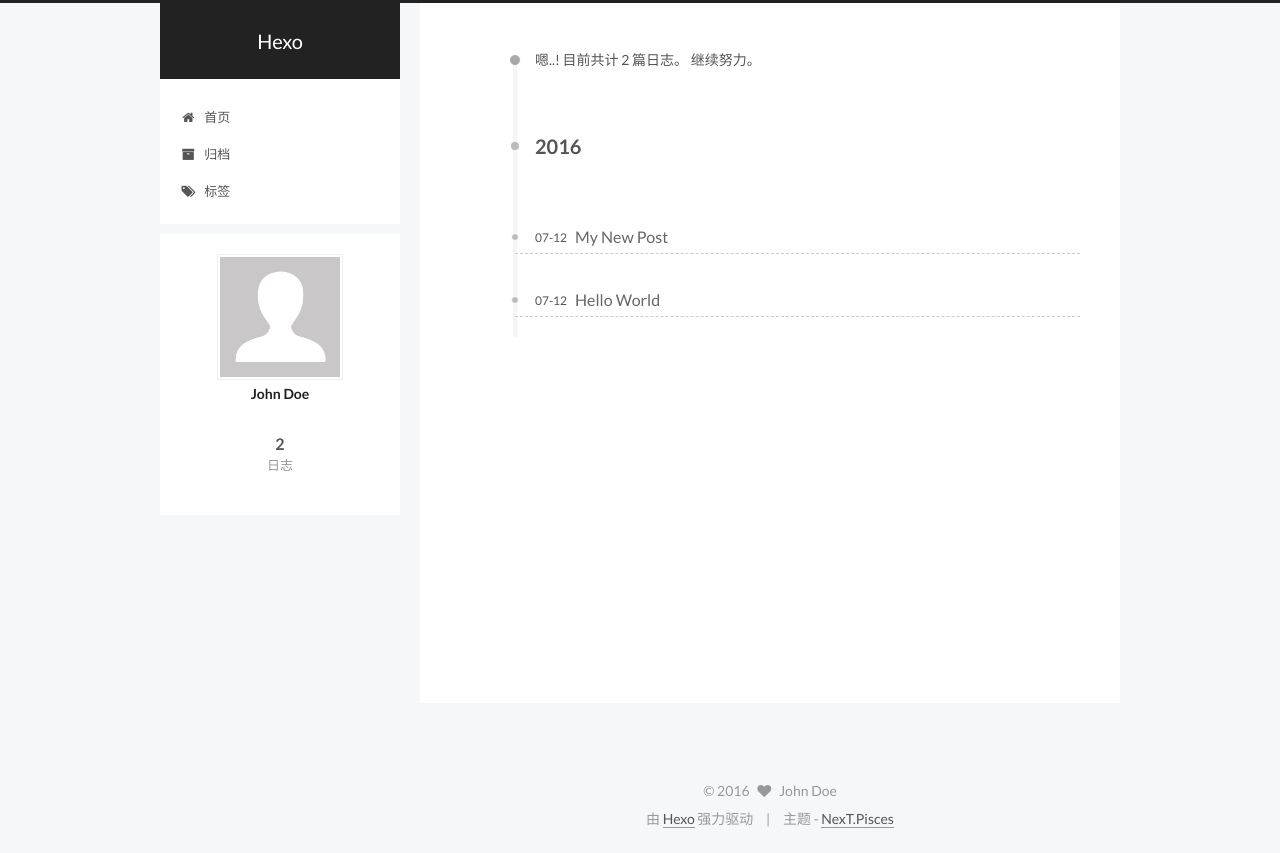
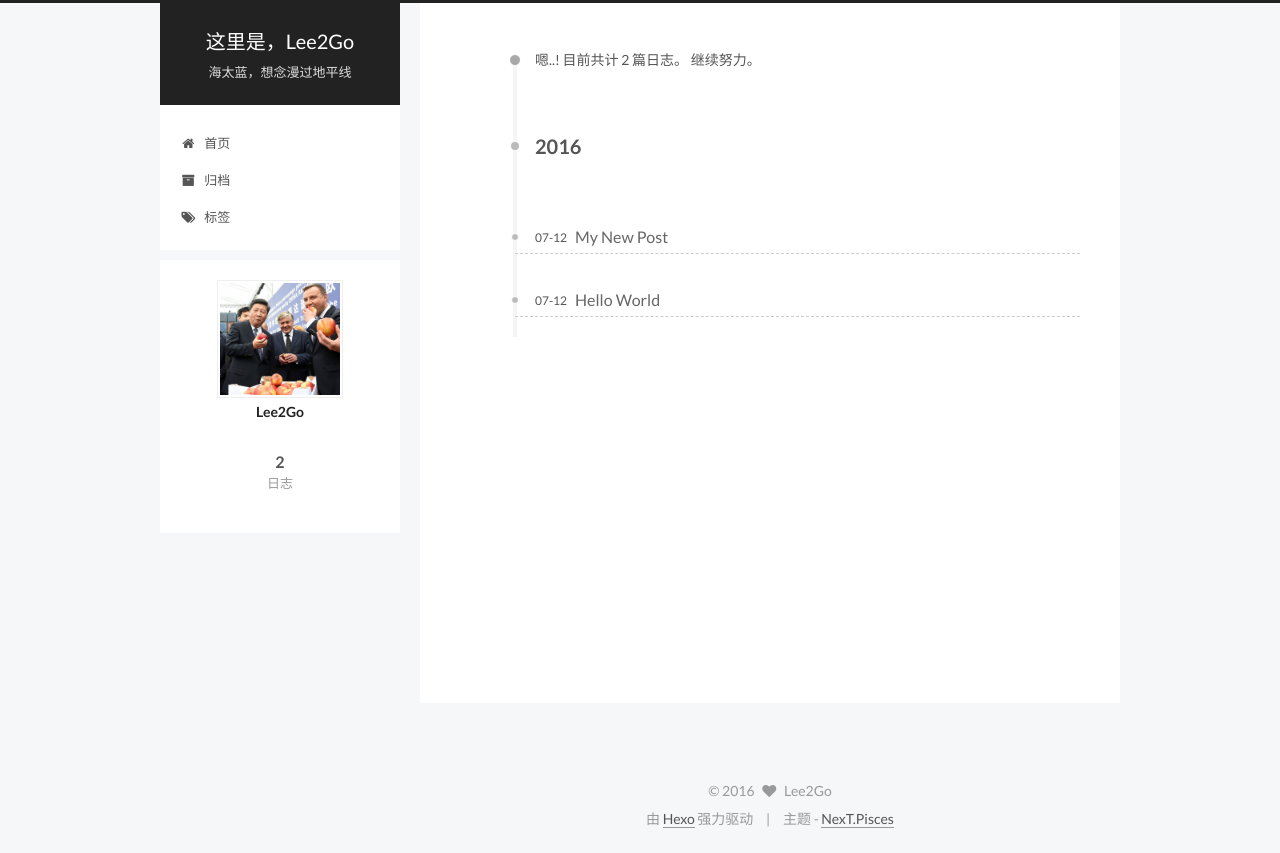
Before and after one commit to Hey2Li/Hey2Li.github.io, a plain HTML site: page archives/2016/07/index.html in a window 1280 px wide. Drawn offline with Linux system fonts and the light colour scheme.

Commit message:
Site updated: 2016-07-12 17:20:02

```diff
--- a/archives/2016/07/index.html
+++ b/archives/2016/07/index.html
@@ -85,11 +85,11 @@
 
 
 <meta property="og:type" content="website">
-<meta property="og:title" content="Hexo">
+<meta property="og:title" content="这里是，Lee2Go">
 <meta property="og:url" content="http://yoursite.com/archives/2016/07/index.html">
-<meta property="og:site_name" content="Hexo">
+<meta property="og:site_name" content="这里是，Lee2Go">
 <meta name="twitter:card" content="summary">
-<meta name="twitter:title" content="Hexo">
+<meta name="twitter:title" content="这里是，Lee2Go">
 
 
 
@@ -112,7 +112,7 @@
 
   <link rel="canonical" href="http://yoursite.com/archives/2016/07/"/>
 
-  <title> 归档 | Hexo </title>
+  <title> 归档 | 这里是，Lee2Go </title>
 </head>
 
 <body itemscope itemtype="http://schema.org/WebPage" lang="zh-Hans">
@@ -143,11 +143,11 @@
   <div class="custom-logo-site-title">
     <a href="/"  class="brand" rel="start">
       <span class="logo-line-before"><i></i></span>
-      <span class="site-title">Hexo</span>
+      <span class="site-title">这里是，Lee2Go</span>
       <span class="logo-line-after"><i></i></span>
     </a>
   </div>
-  <p class="site-subtitle"></p>
+  <p class="site-subtitle">海太蓝，想念漫过地平线</p>
 </div>
 
 <div class="site-nav-toggle">
@@ -338,9 +338,9 @@
       <section class="site-overview sidebar-panel  sidebar-panel-active ">
         <div class="site-author motion-element" itemprop="author" itemscope itemtype="http://schema.org/Person">
           <img class="site-author-image" itemprop="image"
-               src="/images/avatar.gif"
-               alt="John Doe" />
-          <p class="site-author-name" itemprop="name">John Doe</p>
+               src="/uploads/avatar.jpg"
+               alt="Lee2Go" />
+          <p class="site-author-name" itemprop="name">Lee2Go</p>
           <p class="site-description motion-element" itemprop="description"></p>
         </div>
         <nav class="site-state motion-element">
@@ -390,7 +390,7 @@
   <span class="with-love">
     <i class="fa fa-heart"></i>
   </span>
-  <span class="author" itemprop="copyrightHolder">John Doe</span>
+  <span class="author" itemprop="copyrightHolder">Lee2Go</span>
 </div>
 
 <div class="powered-by">
--- a/css/main.css
+++ b/css/main.css
@@ -1549,7 +1549,7 @@ pre .javascript .function {
   width: 4px;
   height: 4px;
   border-radius: 50%;
-  background: #67daa8;
+  background: #9e6c6f;
 }
 .links-of-blogroll {
   font-size: 13px;
```
Also changed, not shown: 2016/07/12/My-New-Post/index.html (+8 -8 lines), 2016/07/12/hello-world/index.html (+8 -8 lines), archives/2016/index.html (+10 -10 lines), archives/index.html (+10 -10 lines), index.html (+10 -10 lines), uploads/avatar.jpg (added).
